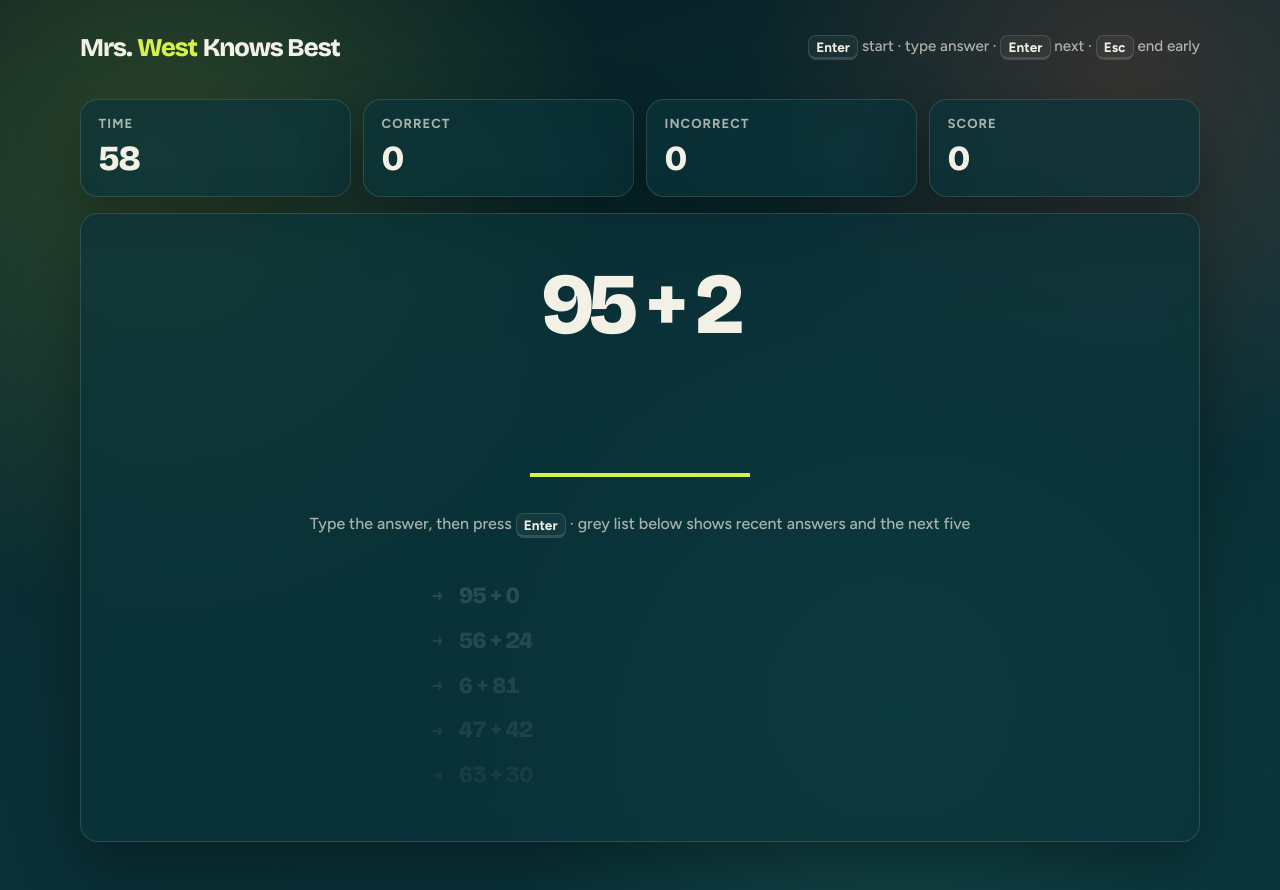
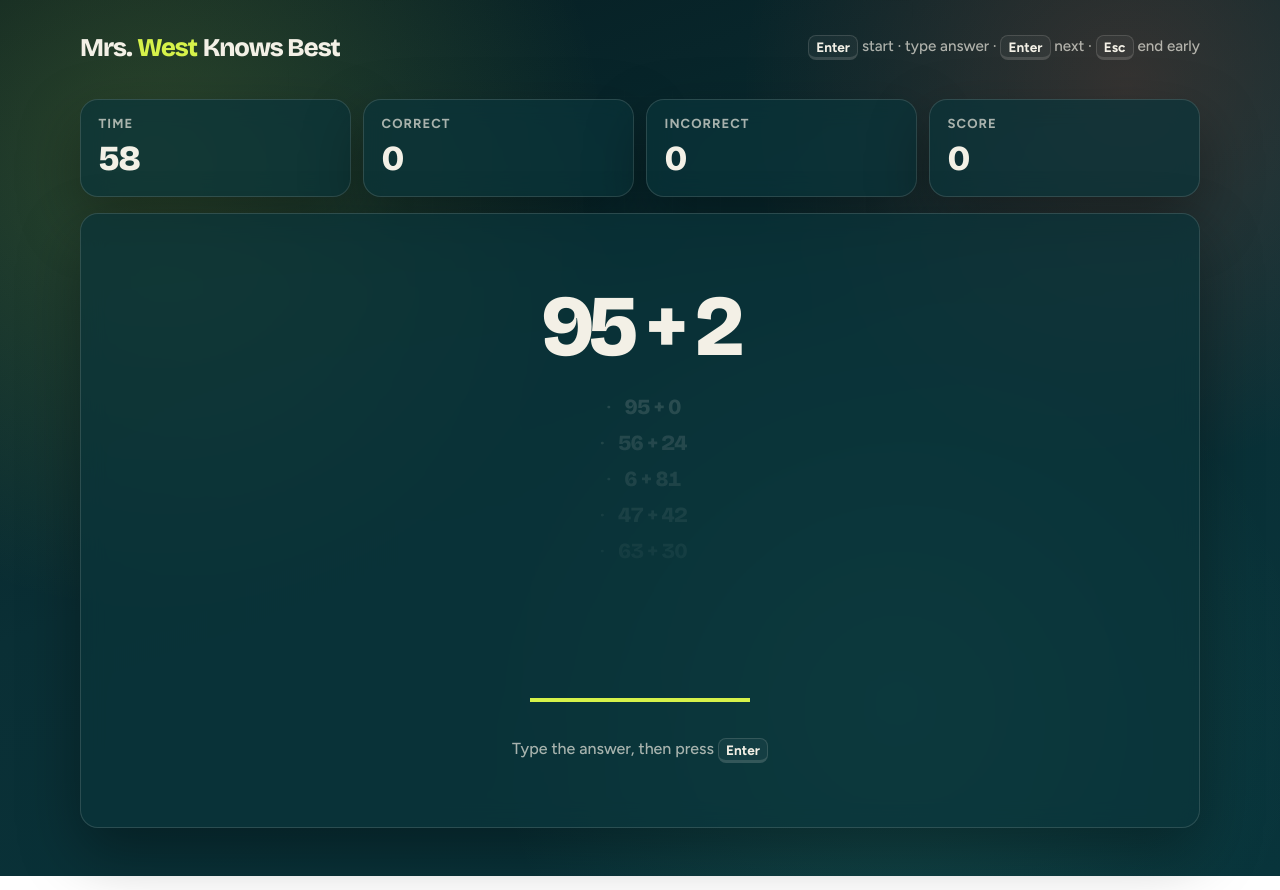
Before and after one commit to danieljwest/mathgames, a website: page public/add/index.html in a window 1280 px wide. Both pictures are taken after a click on the button "Press Enter to start". Drawn offline with nearby package versions, Linux system fonts and the light colour scheme.

Commit message:
Put past answers above and upcoming problems below the current one.
Co-authored-by: Cursor <cursoragent@cursor.com>

```diff
--- a/public/add/index.html
+++ b/public/add/index.html
@@ -58,7 +58,9 @@
             </div>
           </section>
           <section class="screen" id="screen-play">
+            <div class="problem-rail problem-rail-past" id="rail-past" aria-live="polite"></div>
             <div class="problem" id="prompt" aria-live="polite">17 + 28</div>
+            <div class="problem-rail problem-rail-next" id="rail-next" aria-live="polite"></div>
             <label class="visually-hidden" for="answer">Your answer</label>
             <input
               class="answer"
@@ -69,8 +71,7 @@
               spellcheck="false"
               aria-label="Your answer"
             />
-            <p class="help">Type the answer, then press <span class="kbd">Enter</span> · grey list below shows recent answers and the next five</p>
-            <div class="problem-rail" id="problem-rail" aria-live="polite"></div>
+            <p class="help">Type the answer, then press <span class="kbd">Enter</span></p>
           </section>
 
 <section class="screen" id="screen-done">
--- a/public/css/site.css
+++ b/public/css/site.css
@@ -448,15 +448,25 @@ input {
 
 .problem-rail {
   width: min(420px, 100%);
+  overflow: hidden;
+}
+
+.problem-rail-past {
+  margin-bottom: 0.15rem;
+  mask-image: linear-gradient(0deg, rgba(0, 0, 0, 0.95), rgba(0, 0, 0, 0.25));
+}
+
+.problem-rail-next {
   margin-top: 0.15rem;
-  overflow: hidden;
-  mask-image: linear-gradient(180deg, rgba(0, 0, 0, 0.95), rgba(0, 0, 0, 0.35));
+  margin-bottom: 0.35rem;
+  mask-image: linear-gradient(180deg, rgba(0, 0, 0, 0.95), rgba(0, 0, 0, 0.25));
 }
 
 .rail-track {
   display: grid;
-  gap: 0.45rem;
+  gap: 0.35rem;
   will-change: transform;
+  justify-items: center;
 }
 
 .rail-track.is-shifting {
@@ -465,22 +475,22 @@ input {
 
 .rail-item {
   display: grid;
-  grid-template-columns: 1.1rem 1fr;
-  gap: 0.55rem;
+  grid-template-columns: 1.1rem max-content;
+  gap: 0.45rem;
   align-items: center;
-  min-height: 2.35rem;
-  padding: 0.35rem 0.15rem;
+  justify-content: center;
+  min-height: 1.9rem;
+  padding: 0.15rem 0.25rem;
   color: rgba(243, 240, 230, 0.42);
   font-family: var(--font-display);
-  font-size: clamp(1.15rem, 2.8vw, 1.45rem);
+  font-size: clamp(1.05rem, 2.4vw, 1.35rem);
   font-weight: 800;
   letter-spacing: -0.04em;
   line-height: 1.1;
-  text-align: left;
 }
 
 .rail-item.past {
-  opacity: 0.55;
+  opacity: 0.58;
 }
 
 .rail-item.past.ok .rail-mark {
@@ -496,12 +506,13 @@ input {
 }
 
 .rail-item.next {
-  opacity: 0.38;
+  opacity: 0.36;
 }
 
 .rail-mark {
-  font-size: 0.95rem;
+  font-size: 0.9rem;
   opacity: 0.9;
+  text-align: center;
 }
 
 .rail-text {
--- a/public/js/challenge.js
+++ b/public/js/challenge.js
@@ -64,8 +64,10 @@
       done: document.getElementById("screen-done"),
       prompt: document.getElementById("prompt"),
       answer: document.getElementById("answer"),
-      upcoming: document.getElementById("problem-rail"),
-      railTrack: null,
+      pastRail: document.getElementById("rail-past"),
+      nextRail: document.getElementById("rail-next"),
+      pastTrack: null,
+      nextTrack: null,
       reviewList: document.getElementById("review-list"),
       timer: document.getElementById("stat-timer"),
       correct: document.getElementById("stat-correct"),
@@ -139,70 +141,82 @@
       els.timer.classList.toggle("urgent", state.running && state.remaining <= 10);
     }
 
-    function buildRailItems() {
-      const past = state.history.slice(-PAST_VISIBLE).reverse();
-      const next = state.queue.slice(1, 1 + lookahead);
-      return [
-        ...past.map((entry) => ({
-          kind: "past",
-          ok: entry.ok,
-          text: entry.ok
-            ? `${entry.prompt} = ${entry.given}`
-            : `${entry.prompt} ≠ ${entry.given}`,
-        })),
-        ...next.map((problem) => ({
-          kind: "next",
-          text: problem.prompt,
-        })),
-      ];
-    }
-
-    function paintRail(items) {
-      if (!els.upcoming) return;
-      els.upcoming.innerHTML = "";
+    function paintTrack(container, items, trackKey) {
+      if (!container) return;
+      container.innerHTML = "";
+      if (items.length === 0) {
+        state[trackKey] = null;
+        return;
+      }
       const track = document.createElement("div");
       track.className = "rail-track";
-      track.id = "rail-track";
       items.forEach((item, index) => {
         const row = document.createElement("div");
         row.className = `rail-item ${item.kind}${
           item.kind === "past" ? (item.ok ? " ok" : " bad") : ""
         }`;
         row.style.setProperty("--i", String(index));
-        if (item.kind === "past") {
-          row.innerHTML = `<span class="rail-mark" aria-hidden="true">${
-            item.ok ? "✓" : "✗"
-          }</span><span class="rail-text">${item.text}</span>`;
-        } else {
-          row.innerHTML = `<span class="rail-mark" aria-hidden="true">→</span><span class="rail-text">${item.text}</span>`;
-        }
+        const mark =
+          item.kind === "past" ? (item.ok ? "✓" : "✗") : "·";
+        row.innerHTML = `<span class="rail-mark" aria-hidden="true">${mark}</span><span class="rail-text">${item.text}</span>`;
         track.appendChild(row);
       });
-      els.upcoming.appendChild(track);
-      els.railTrack = track;
+      container.appendChild(track);
+      state[trackKey] = track;
     }
 
-    function renderRail({ animate = false } = {}) {
-      if (!els.upcoming) return;
-      const items = buildRailItems();
-      if (!animate || !els.railTrack || items.length === 0) {
-        paintRail(items);
+    function pastItems() {
+      return state.history.slice(-PAST_VISIBLE).map((entry) => ({
+        kind: "past",
+        ok: entry.ok,
+        text: entry.ok
+          ? `${entry.prompt} = ${entry.given}`
+          : `${entry.prompt} ≠ ${entry.given}`,
+      }));
+    }
+
+    function nextItems() {
+      return state.queue.slice(1, 1 + lookahead).map((problem) => ({
+        kind: "next",
+        text: problem.prompt,
+      }));
+    }
+
+    function shiftTrack(track, onDone) {
+      if (!track) {
+        onDone();
         return;
       }
-
-      const track = els.railTrack;
       const firstRow = track.querySelector(".rail-item");
-      const distance = firstRow ? firstRow.getBoundingClientRect().height + 8 : 40;
+      const distance = firstRow
+        ? firstRow.getBoundingClientRect().height + 8
+        : 40;
       track.style.transition = "none";
       track.style.transform = "translateY(0)";
       void track.offsetWidth;
       track.style.transition = "transform 180ms ease";
       track.classList.add("is-shifting");
       track.style.transform = `translateY(-${distance}px)`;
+      window.setTimeout(onDone, 180);
+    }
 
-      window.setTimeout(() => {
-        paintRail(items);
-      }, 180);
+    function renderRails({ animate = false } = {}) {
+      const past = pastItems();
+      const next = nextItems();
+      if (!animate) {
+        paintTrack(els.pastRail, past, "pastTrack");
+        paintTrack(els.nextRail, next, "nextTrack");
+        return;
+      }
+      let pending = 2;
+      const finish = () => {
+        pending -= 1;
+        if (pending > 0) return;
+        paintTrack(els.pastRail, past, "pastTrack");
+        paintTrack(els.nextRail, next, "nextTrack");
+      };
+      shiftTrack(state.pastTrack, finish);
+      shiftTrack(state.nextTrack, finish);
     }
 
     function renderProblem({ animateRail = false } = {}) {
@@ -211,7 +225,7 @@
       els.prompt.textContent = problem.prompt;
       els.answer.value = "";
       els.prompt.classList.remove("wrong", "right");
-      renderRail({ animate: animateRail });
+      renderRails({ animate: animateRail });
       state.accepting = true;
       els.answer.focus();
     }
```
Also changed, not shown: public/factors/index.html (+3 -2 lines), public/multiply/index.html (+3 -2 lines).
